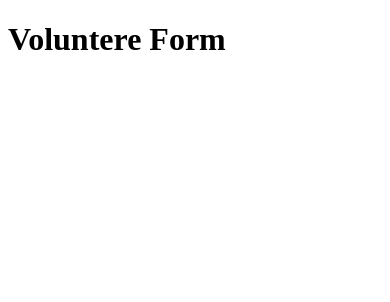
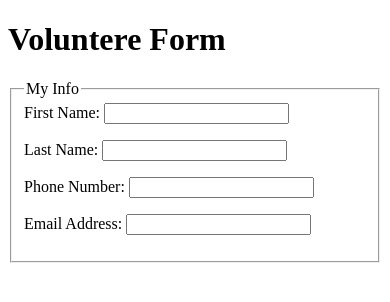
Before and after one commit to jalaniz-sys/lab4, a plain HTML site: page index.html in a window 390 px wide. Drawn offline with Linux system fonts and the light colour scheme.

Commit message:
added first and last name, phone and email

```diff
--- a/index.html
+++ b/index.html
@@ -8,8 +8,24 @@
 	Voluntere Form
 </h1>
 <form action="http://bloomingdale.sat.iit.edu/kriedan/lab3formscript.php" method="POST">
-
-
+<fieldset>
+	<legend>
+		My Info
+	</legend>
+	<label for= "first_name_field">First Name: </label>
+	<input type="text" id="first_name_field" name="first_name_field">
+<p>
+	<label for= "last_name_field">Last Name: </label>
+	<input type="text" id="last_name_field" name="last_name_field">
+</p>
+<p>
+	<label for= "phone_field">Phone Number: </label>
+	<input type="text" id="phone_field" name="phone_field">
+</p>
+<p>
+	<label for= "email_field">Email Address: </label>
+	<input type="text" id="email_field" name="email_field">
+</p>
 
 </form>
 </html>
```
